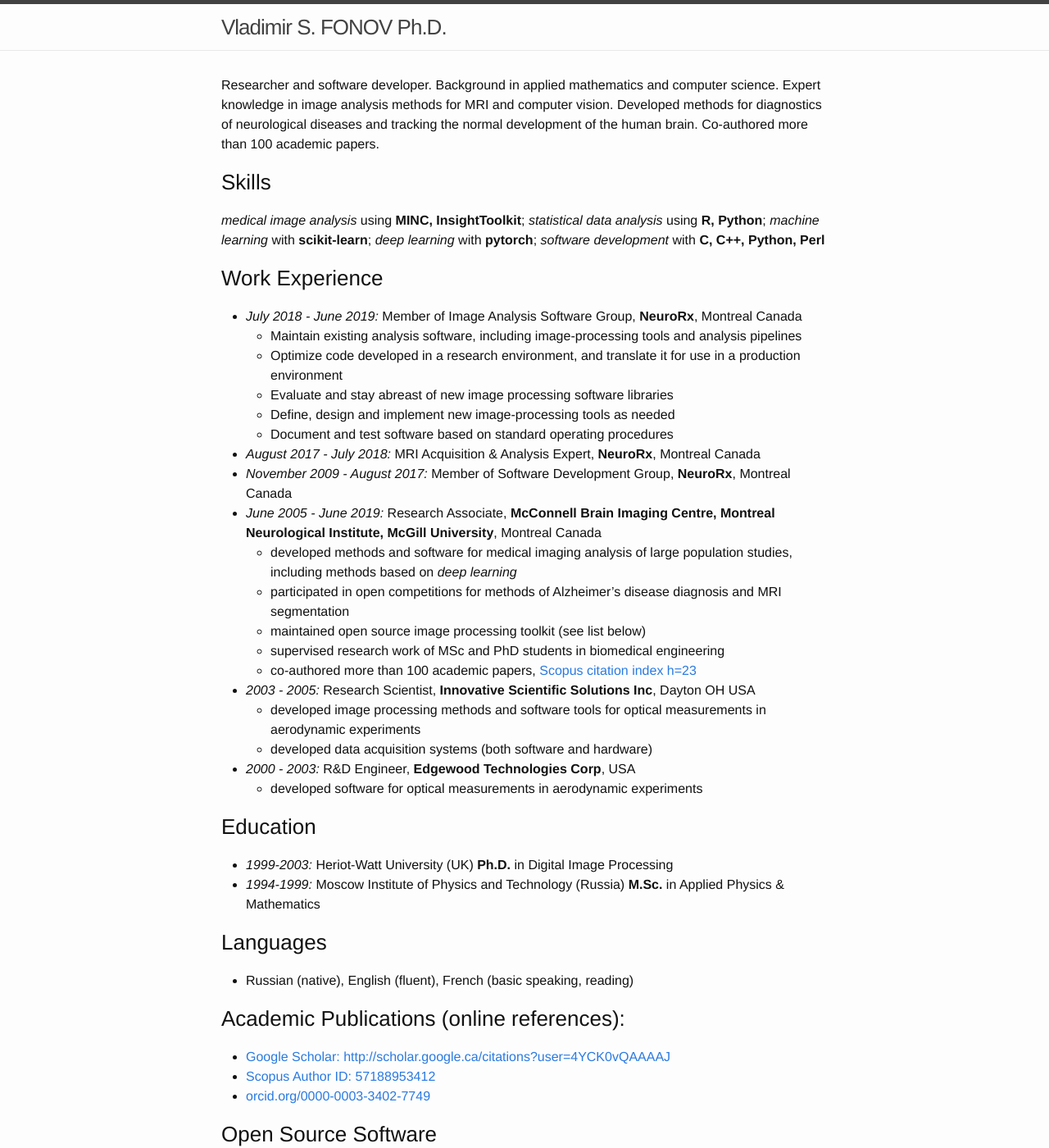
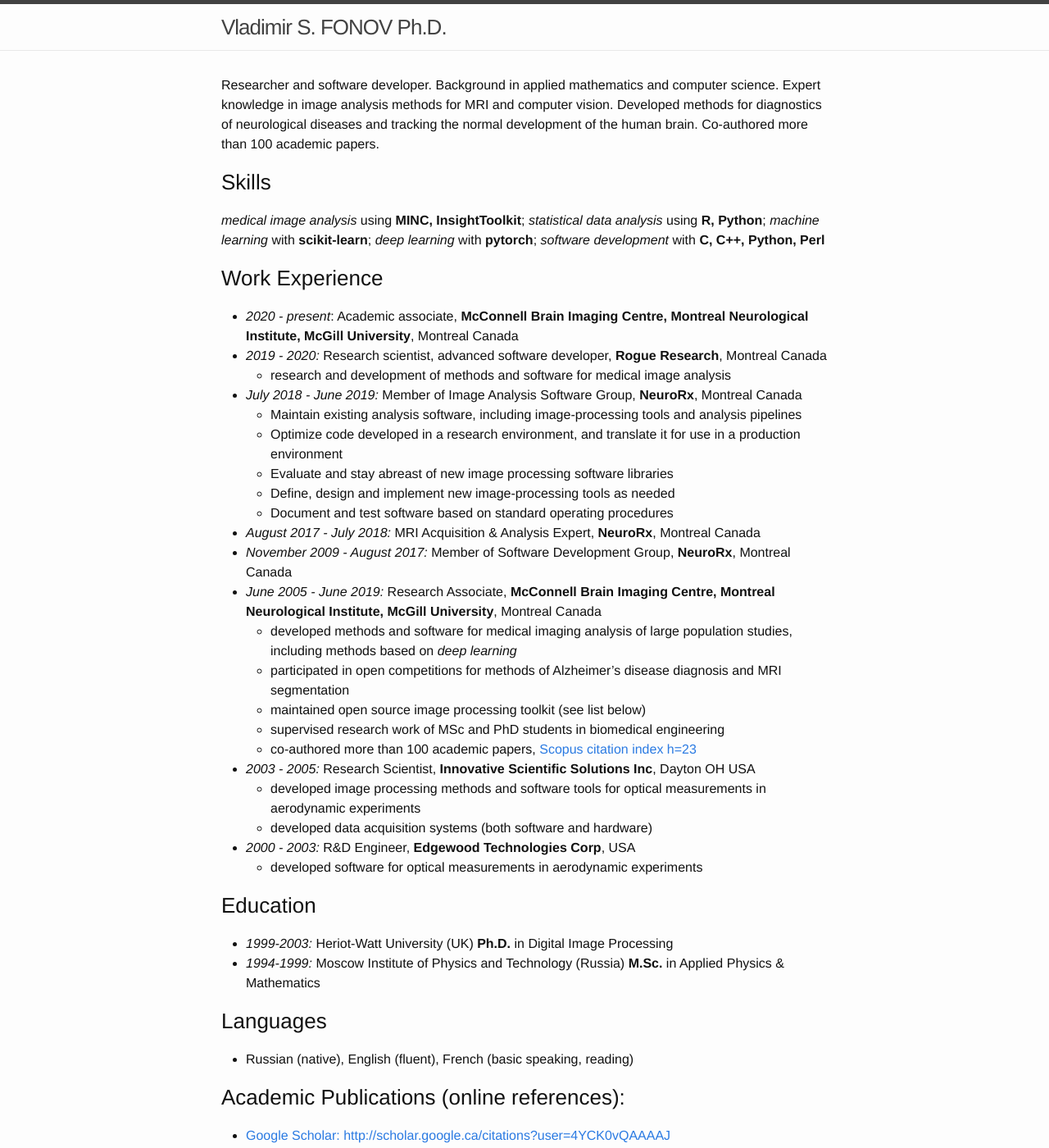
Before and after one commit to vfonov/vfonov.github.io, a Jekyll site: the page built from CV_NEURORX.md, in a window 1280 px wide and 1400 px high. Shown: the whole window at 82% size. Built offline with Jekyll 4.4.1, drawn with Linux system fonts in a browser that asks for light colours; some of the changed text lies outside the part shown.

Commit message:
Updated CV

```diff
--- a/CV_NEURORX.md
+++ b/CV_NEURORX.md
@@ -9,6 +9,9 @@
 *medical image analysis* using **MINC, InsightToolkit**; *statistical data analysis* using **R, Python**; *machine learning* with **scikit-learn**; *deep learning* with **pytorch**; *software development* with **C, C++, Python, Perl**
 
 ### Work Experience
+* *2020 - present*: Academic associate, **McConnell Brain Imaging Centre, Montreal Neurological Institute, McGill University**, Montreal Canada
+* *2019 - 2020:* Research scientist, advanced software developer, **Rogue Research**, Montreal Canada
+   * research and development of methods and software for medical image analysis
 * *July 2018 - June 2019:* Member of Image Analysis Software Group, **NeuroRx**, Montreal Canada
    *  Maintain existing analysis software, including image-processing tools and analysis pipelines
    *  Optimize code developed in a research environment, and translate it for use in a production environment
```
Also changed, not shown: other parts of CV_NEURORX.md (+1 -0 lines).
